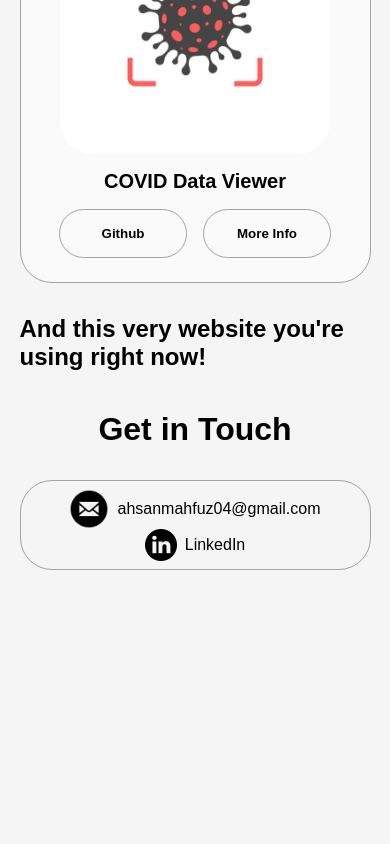
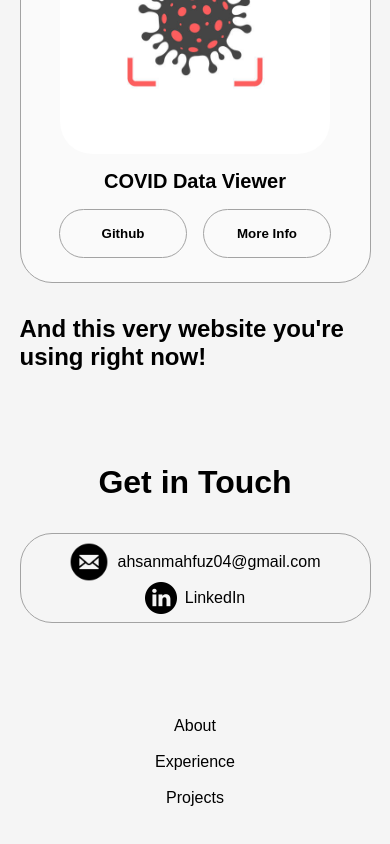
Before and after one commit to AhsanM1470/muhammad-mahfuz-portfolio, a React (Create React App) app: page / in a window 390 px wide. Shown: the part 3413-4257 px from the top of the page. Before the commit the page ends 4015 px from the top, so only its background shows below. Built offline with nearby package versions, Linux system fonts and the light colour scheme.

Commit message:
Add footer

```diff
--- a/src/App.css
+++ b/src/App.css
@@ -460,3 +460,14 @@ article .icon{
 .email-icon{
   height: 2.5rem;
 }
+
+/* FOOTER SECTION */
+
+footer{
+  height: 26vh;
+  margin: 0 1rem;
+}
+
+footer p{
+  text-align: center;
+}
--- a/src/MediaQueries.css
+++ b/src/MediaQueries.css
@@ -52,7 +52,7 @@
     }
 }
 
-  @media screen and (max-width: 600px){
+@media screen and (max-width: 600px){
     .logo{
       font-size: 1.5rem;
     }
@@ -105,4 +105,13 @@
     .contact-info-container p, .nav-links li a{
       font-size: 1rem;
     }
+
+    #contact, footer{
+      height: 40vh;
+    }
+
+    footer nav{
+      height: fit-content;
+      margin-bottom: 2rem;
+    }
 }
--- a/src/components/App.js
+++ b/src/components/App.js
@@ -6,6 +6,7 @@ import AboutSection from './AboutSection';
 import ExperienceSection from './ExperienceSection';
 import ProjectSection from './ProjectSection';
 import ContactSection from './ContactSection';
+import Footer from './Footer';
 import '../App.css';
 import '../MediaQueries.css';
 
@@ -25,6 +26,7 @@ function App() {
         <ExperienceSection />
         <ProjectSection />
         <ContactSection />
+        <Footer />
       </div>
     </IconContext.Provider>
   );
--- a/src/components/Footer.js
+++ b/src/components/Footer.js
@@ -0,0 +1,19 @@
+import React from 'react';
+
+function Footer(){
+    return(
+        <footer>
+            <nav>
+                <div class="nav-links-container">
+                <ul class="nav-links">
+                    <li><a href="index.html#about">About</a></li>
+                    <li><a href="index.html#experience">Experience</a></li>
+                    <li><a href="index.html#projects">Projects</a></li>
+                </ul>
+                </div>
+            </nav>
+        </footer>
+    );
+}
+
+export default Footer;
```
